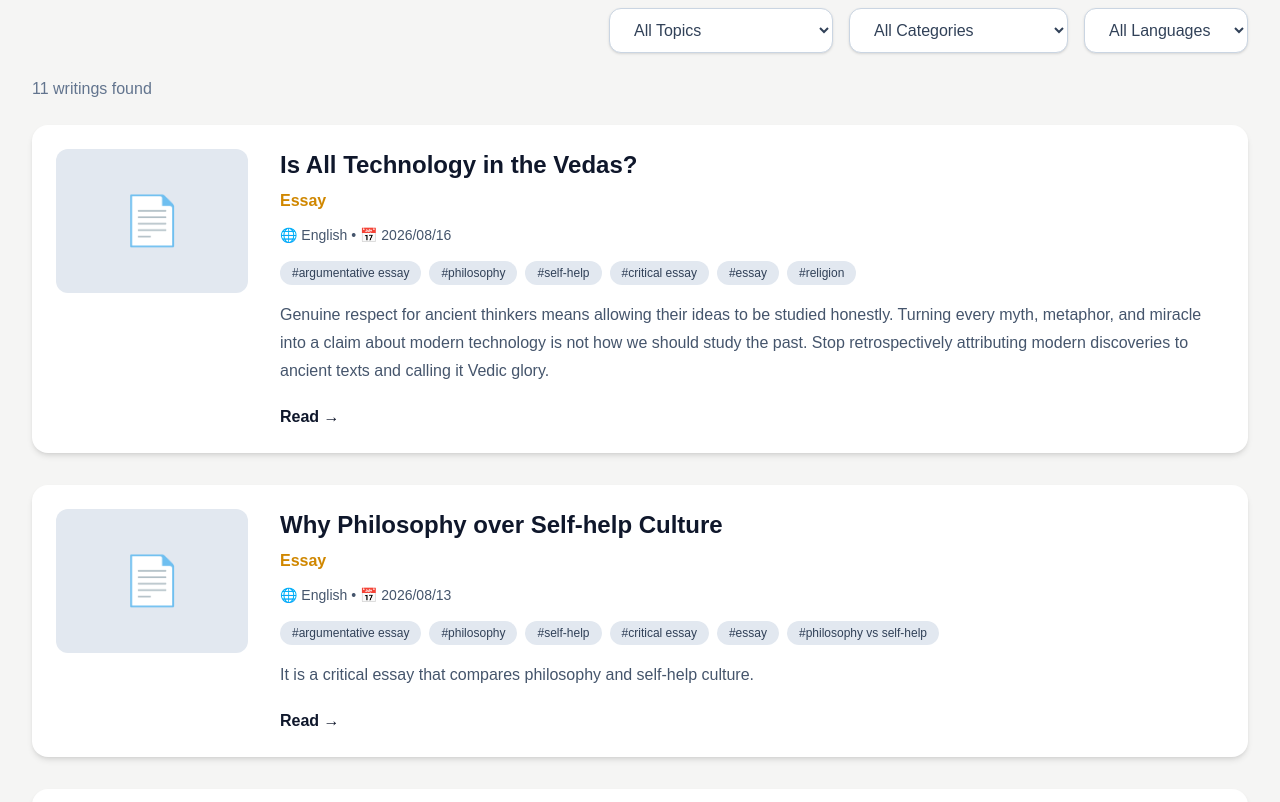
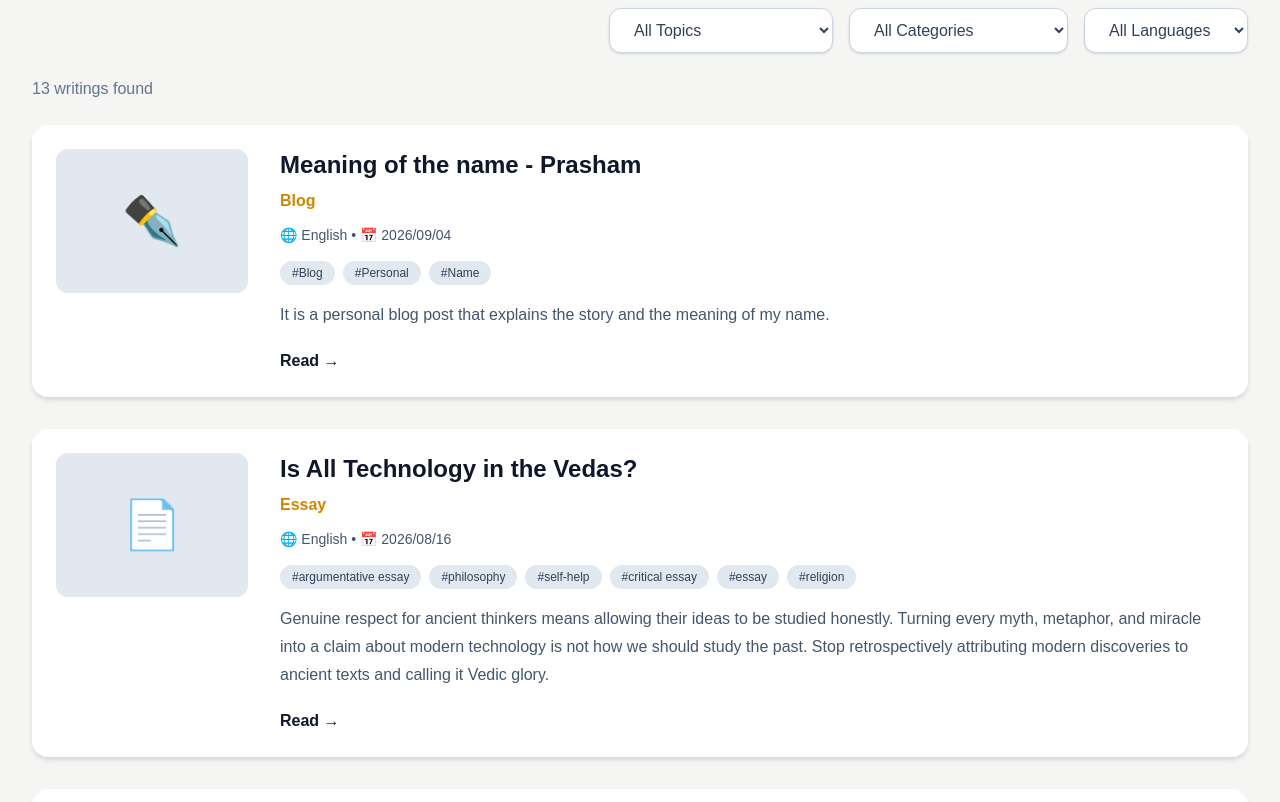
Before and after one commit to prashamghimire/portfolio, a Next.js app: page /writings in a window 1280 px wide. Shown: the part 1660-2462 px from the top of the page. Built offline with nearby package versions, Linux system fonts and the light colour scheme.

Commit message:
my name's meaning

```diff
--- /dev/null
+++ b/content/writings/my-name.md
@@ -0,0 +1,18 @@
+# Meaning of “Prasham”
+
+I was named Prasham the day I was born – contrary to what mostly happens in Hindu families where they name a child on the 11th day of his/her birth. A neighbor of ours at the time, whom we call ‘Anu Didi,’ named me so. Her logic was pretty simple; she took the first syllables from my elder sister’s name (Pragya), father’s name (Shyam), and mother’s name (Manju). In this way, I became Prasham.
+
+I was unaware of my name’s meaning until I was ~14. For that reason, I disliked it as well. To me, it sounded very feminine as I had always (and still do) admired names such as: Dalabhanjan, Chandraprakash, Shatrumardan, Rudrapratap, and so on as they sound very intimidating, hefty, and macho.
+
+Whenever someone asked me about the meaning of my name, for a very long period of my life, I had no answers to give them. So, I just had to say “I don’t know.” Or “This word doesn’t exist anywhere else.” I can’t remember how many times I’ve blamed Anu Didi for giving me a name that was empty on the outside, yet felt heavy to have. Some relatives also disdained my name by calling it a foreign-culture-influenced name. A few of them even confronted my mother about it right in front of me when I was still a child. Despite experiencing those incidents, I myself have never liked parents giving their children imported names from the English novels and stories (for e.g., Richmond, James, Jessica) – and I still don’t. So, no hard feelings towards them.
+
+However, when I Googled “प्रशम” – the search engine took me to Wiktionary (विकिशब्दकोश). When I opened the webpage, I discovered that the word was composed as:
+प्र + शम = प्रशम [Src: sa.wiktionary.org/wiki/प्रशम] Where:
+- प्र = A prefix (उपसर्ग) which means: intense, complete; special; and forward/upward.
+[Src: प्रज्ञा नेपाली बृहत् शब्दकोश]
+- शम = A state of mental peace; to cultivate inner peace; self-control over senses/impulses; a feeling of peacefulness; to forgive; to neutralize chaos. [Src: प्रज्ञा नेपाली बृहत् शब्दकोश]
+
+When I personally analyzed how the prefix Pra- is used in various terms in the Amarkosh and Nepali Shabdakosh, I got to the conclusion that in case of my name, it best means “complete” or “intense”.
+Therefore, the closest meaning of my name could possibly be – an intense feeling of stable peacefulness through restrained senses. It can also be interpreted as to completely neutralize something. I hope to own its meaning too.
+
+I’ve searched the entire internet yet found no other Prasham. Now, I feel quite glad that I have this unique name and I love it – now, I wish I could even patent it. All thanks to Anu Didi and my family who decided to keep it.
--- a/data/writings.ts
+++ b/data/writings.ts
@@ -8,6 +8,7 @@ export interface Writing {
   category:
     | "Article"
     | "Essay"
+    | "Blog"
     | "Speech"
     | "Poem"
     | "Muktak"
@@ -42,6 +43,98 @@ export interface Writing {
 export const writings: Writing[] = [
 
 {
+  id: "meaning-of-the-name-prasham",
+
+  title: "Meaning of the name - Prasham",
+
+  slug: "meaning-of-the-name-prasham",
+
+  category: "Blog",
+
+  language: "English",
+
+  published: "2026/09/04",
+
+  featured: false,
+
+  cover: null,
+
+  summary:
+    "It is a personal blog post that explains the story and the meaning of my name.",
+
+  background:
+    "This is the a blog I was given as an assignment at UNepal. So, I decided to include it in my writings section as well.",
+
+  dedication:
+    "",
+
+  topics: [
+    "Blog",
+    "Personal",
+    "Name",
+  ],
+
+  keywords: [
+    "blog",
+    "personal",
+    "name"
+  ],
+
+  content:
+    "writings/my-name.md",
+},
+
+  {
+  id: "is-all-technology-in-the-vedas",
+
+  title: "Is All Technology in the Vedas?",
+
+  slug: "is-all-technology-in-the-vedas",
+
+  category: "Essay",
+
+  language: "English",
+
+  published: "2026/08/16",
+
+  featured: false,
+
+  cover: null,
+
+  summary:
+    "Genuine respect for ancient thinkers means allowing their ideas to be studied honestly. Turning every myth, metaphor, and miracle into a claim about modern technology is not how we should study the past. Stop retrospectively attributing modern discoveries to ancient texts and calling it Vedic glory.",
+
+  background:
+    " This is an essay I wrote during my post +2 board exam leisure time.",
+
+  dedication:
+    "To all my relatives.",
+
+  topics: [
+    "argumentative essay",
+    "philosophy",
+    "self-help",
+    "critical essay",
+    "essay",
+    "religion",
+  ],
+
+  keywords: [
+    "essay",
+    "philosophy",
+    "self-help",
+    "comparison",
+    "religion",
+  ],
+
+  content:
+    "writings/vedic-tech.md",
+},
+
+
+
+{
+
   id: "is-all-technology-in-the-vedas",
 
   title: "Is All Technology in the Vedas?",
```
